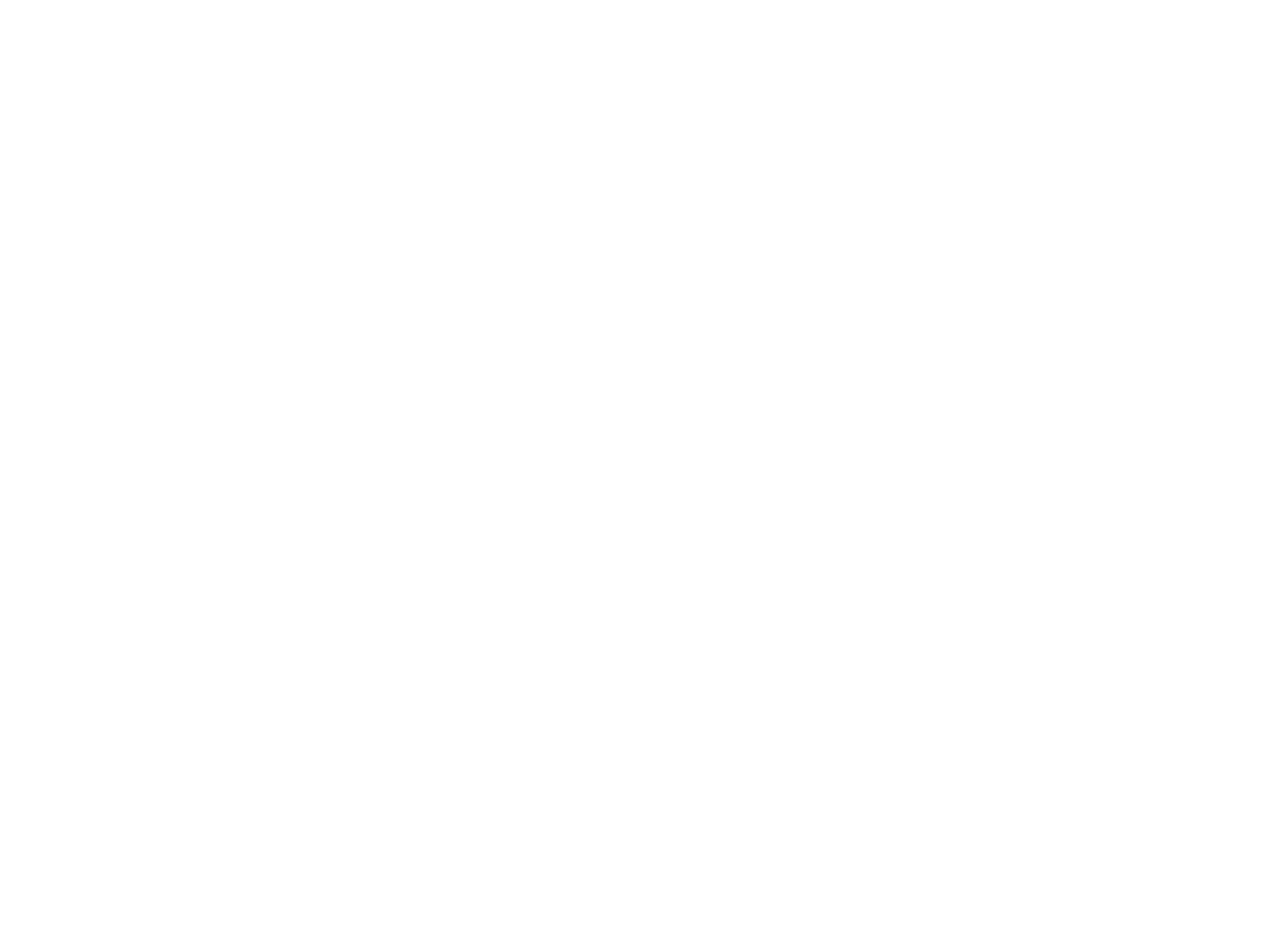
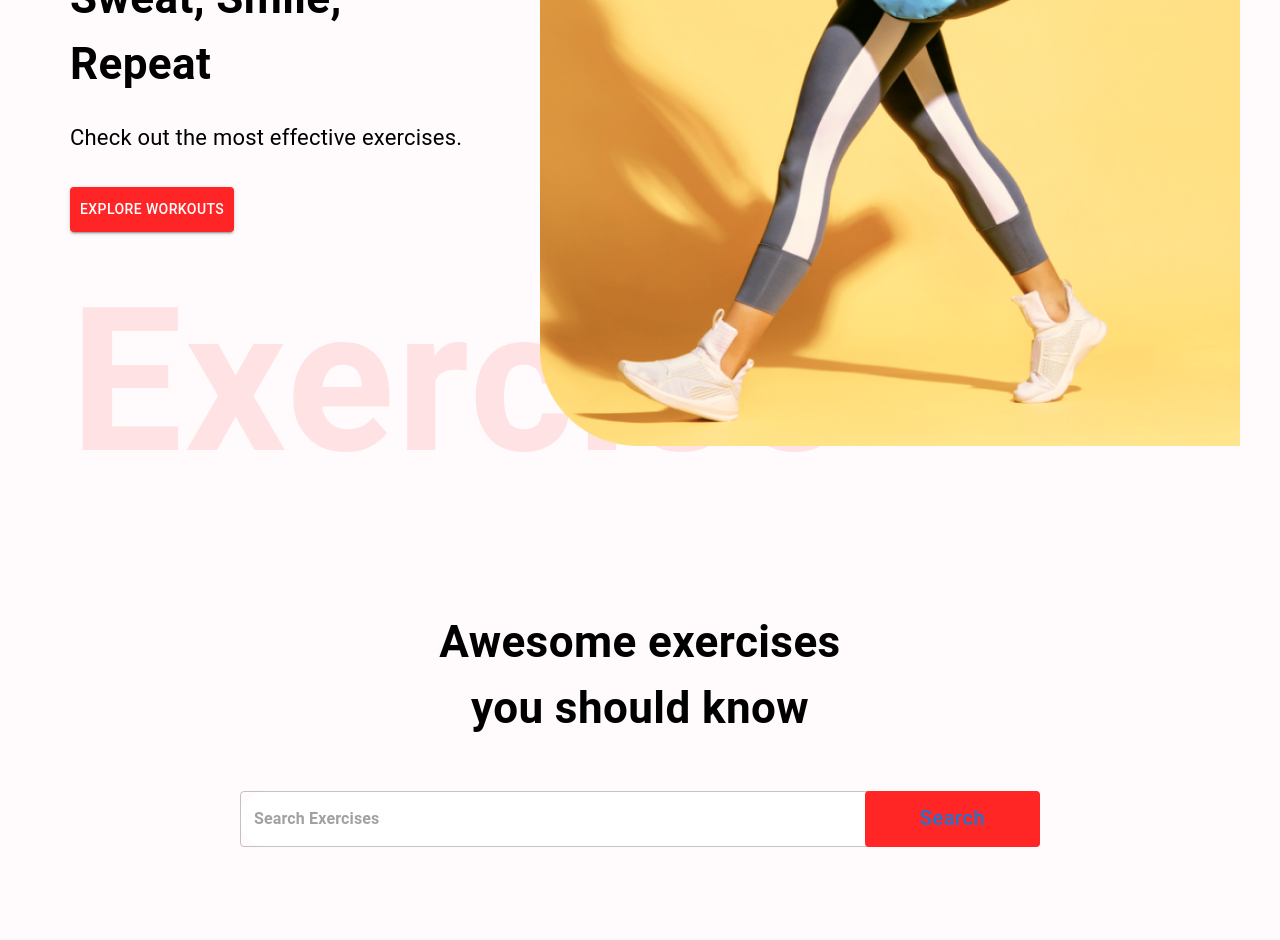
Before and after one commit to vicowiti/gold-s-gym, a React (Vite) app: page / in a window 1280 px wide. Shown: the part 420-1360 px from the top of the page. Before the commit the page ends 800 px from the top, so only its background shows below. Built offline with nearby package versions, Linux system fonts and the light colour scheme.

Commit message:
Added the search component ui

```diff
--- a/src/App.jsx
+++ b/src/App.jsx
@@ -4,6 +4,7 @@
 import Navbar from "./components/Navbar";
 import ExerciseDetail from "./pages/ExerciseDetail";
 import Home from "./pages/Home";
+import "./App.css";
 
 function App() {
   return (
--- /dev/null
+++ b/src/components/Exercises.jsx
@@ -0,0 +1,7 @@
+import React from "react";
+
+const Exercises = () => {
+  return <div>Exercises</div>;
+};
+
+export default Exercises;
--- /dev/null
+++ b/src/components/HeroBanner.jsx
@@ -0,0 +1,59 @@
+import { Box, Button, Typography } from "@mui/material";
+import HeroBannerImage from "../assets/images/banner.png";
+
+const HeroBanner = () => {
+  return (
+    <Box
+      sx={{
+        mt: { lg: "212px", xs: "70px" },
+        ml: { sm: "50px" },
+      }}
+      position="relative"
+      p="20px"
+    >
+      <Typography color="#ff2625" fontWeight="600" fontSize="26px">
+        Fitness Club
+      </Typography>
+      <Typography
+        fontWeight={700}
+        sx={{
+          fontSize: { lg: "44px", xs: "40px" },
+        }}
+        mb="23px"
+        mt="30px"
+      >
+        Sweat, Smile,
+        <br />
+        Repeat
+      </Typography>
+      <Typography fontSize="22px" lineHeight="35px" marginBottom={4}>
+        Check out the most effective exercises.
+      </Typography>
+      <Button
+        variant="contained"
+        color="error"
+        href="#exercises"
+        sx={{
+          backgroundColor: "#ff2526",
+          padding: "10px",
+        }}
+      >
+        Explore Workouts
+      </Button>
+      <Typography
+        fontWeight={600}
+        color="#ff2526"
+        sx={{
+          opacity: "0.1",
+          display: { lg: "block", xs: "none" },
+        }}
+        fontSize="200px"
+      >
+        Exercise
+      </Typography>
+      <img src={HeroBannerImage} alt="Banner" className="hero-banner-img" />
+    </Box>
+  );
+};
+
+export default HeroBanner;
--- /dev/null
+++ b/src/components/SearchExercises.jsx
@@ -0,0 +1,55 @@
+import { Box, Button, Stack, TextField, Typography } from "@mui/material";
+
+const SearchExercises = () => {
+  return (
+    <Stack alignItems="center" mt="37px" justifyContent="center" p="20px">
+      <Typography
+        fontWeight="700"
+        sx={{
+          fontSize: { lg: "44px", xs: "30px" },
+          textAlign: "center",
+          mb: "50px",
+        }}
+      >
+        Awesome exercises <br />
+        you should know
+      </Typography>
+      <Box position="relative" mb="72px">
+        <TextField
+          sx={{
+            input: {
+              fontWeight: "700",
+              border: "none",
+              borderRadius: "4px",
+            },
+            width: { lg: "800px", xs: "350px" },
+            backgroundColor: "#fff",
+            borderRadius: "40px",
+          }}
+          height="76px"
+          value=""
+          onChange={(e) => {}}
+          placeholder="Search Exercises"
+          type="text"
+        />
+        <Button
+          className="search-btn"
+          sx={{
+            bgcolor: "#FF2625",
+            color: "fff",
+            textTransform: "none",
+            width: { lg: "175px", xs: "80px" },
+            fontSize: { lg: "20px", xs: "14px" },
+            height: "56px",
+            position: "absolute",
+            right: "0",
+          }}
+        >
+          Search
+        </Button>
+      </Box>
+    </Stack>
+  );
+};
+
+export default SearchExercises;
--- a/src/pages/Home.jsx
+++ b/src/pages/Home.jsx
@@ -1,7 +1,17 @@
+import { Box } from "@mui/material";
 import React from "react";
+import Exercises from "../components/Exercises";
+import HeroBanner from "../components/HeroBanner";
+import SearchExercises from "../components/SearchExercises";
 
 const Home = () => {
-  return <div>Home</div>;
+  return (
+    <Box>
+      <HeroBanner />
+      <SearchExercises />
+      <Exercises />
+    </Box>
+  );
 };
 
 export default Home;
```
